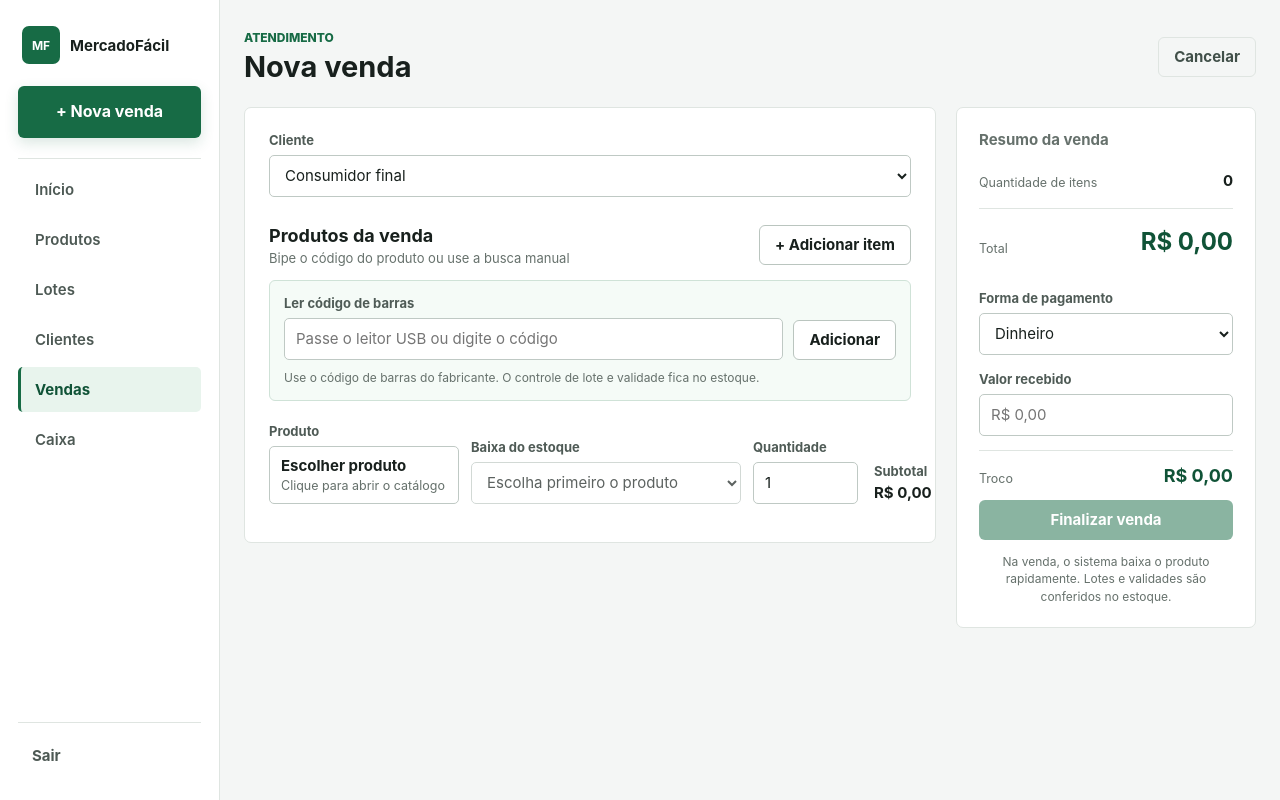
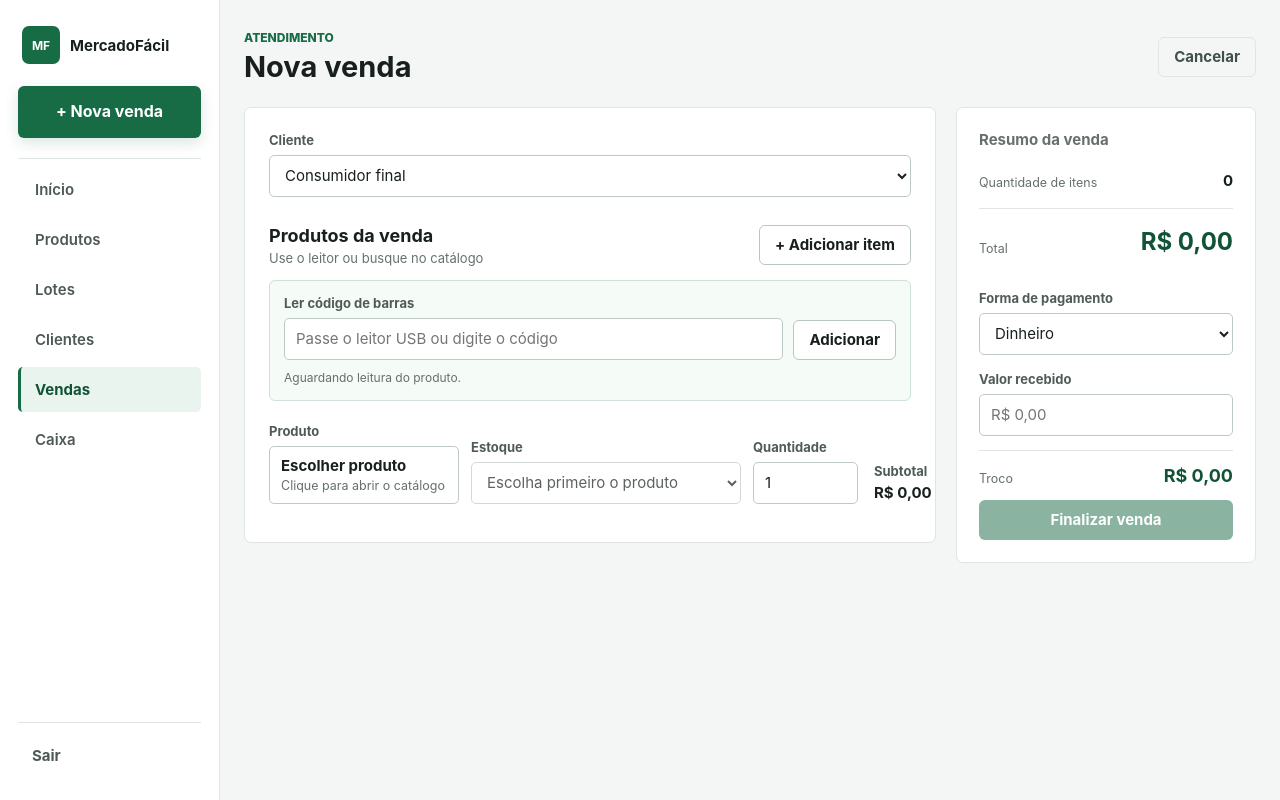
Before and after one commit to joaobatista2025/MercadoFacilWeb, a Flask app: page /vendas/nova in a window 1280 px wide. Run offline with Flask 3, Linux system fonts and the light colour scheme; the visitor is signed in with stand-in values (Sample User, id 1); data that the repository does not hold is empty.

Commit message:
Refina textos da tela de venda

```diff
--- a/static/app.js
+++ b/static/app.js
@@ -312,7 +312,7 @@ function handleBarcodeScan() {
   if (!barcodeScan || !saleItems || !rowTemplate) return;
   const code = normalizeScan(barcodeScan.value);
   if (!code) {
-    showBarcodeFeedback("Passe o leitor USB ou digite um código.", "error");
+    showBarcodeFeedback("Informe ou leia um código de produto.", "error");
     return;
   }
 
@@ -323,7 +323,7 @@ function handleBarcodeScan() {
   );
   if (productItem) {
     if (incrementExistingProduct(productItem.dataset.productId)) {
-      showBarcodeFeedback("Mais 1 unidade adicionada ao produto.", "success");
+      showBarcodeFeedback("Quantidade atualizada no carrinho.", "success");
       barcodeScan.value = "";
       return;
     }
@@ -333,14 +333,14 @@ function handleBarcodeScan() {
     row.querySelector(".quantity-input").select();
     updateSale();
     showBarcodeFeedback(
-      "Produto encontrado. Baixa automatica em um lote disponivel do estoque.",
+      "Produto adicionado ao carrinho.",
       "success",
     );
     barcodeScan.value = "";
     return;
   }
 
-  showBarcodeFeedback("Codigo nao encontrado no cadastro de produtos.", "error");
+  showBarcodeFeedback("Código não encontrado no cadastro.", "error");
 }
 
 function autoSelectFirstAvailableLot(row) {
@@ -358,12 +358,12 @@ function populateLots(row, productId) {
     lotSelect.disabled = true;
     return;
   }
-  lotSelect.append(new Option("Baixa automatica pelo estoque", ""));
+  lotSelect.append(new Option("Automático pelo estoque", ""));
   availableLots.forEach((lot, index) => {
     const expiry = lot.expiry
       ? new Date(`${lot.expiry}T12:00:00`).toLocaleDateString("pt-BR")
       : "sem validade";
-    const recommendation = index === 0 && lot.expiry ? " · baixa sugerida" : "";
+    const recommendation = index === 0 && lot.expiry ? " · sugerido" : "";
     const option = new Option(
       `${lot.code} · ${lot.supplier} · ${expiry} · ${lot.stock} un.${recommendation}`,
       String(lot.id),
--- a/templates/venda_form.html
+++ b/templates/venda_form.html
@@ -50,7 +50,7 @@
         </section>
 
         <div class="section-heading compact">
-            <div><h2>Produtos da venda</h2><p>Bipe o código do produto ou use a busca manual</p></div>
+            <div><h2>Produtos da venda</h2><p>Use o leitor ou busque no catálogo</p></div>
             <button class="button secondary" type="button" id="add-item">+ Adicionar item</button>
         </div>
 
@@ -60,7 +60,7 @@
                 <input type="search" id="barcode-scan" autocomplete="off" placeholder="Passe o leitor USB ou digite o código">
             </label>
             <button class="button secondary" type="button" id="barcode-add">Adicionar</button>
-            <p id="barcode-feedback">Use o código de barras do fabricante. O controle de lote e validade fica no estoque.</p>
+            <p id="barcode-feedback">Aguardando leitura do produto.</p>
         </section>
 
         <div id="sale-items">
@@ -73,7 +73,7 @@
                     </button>
                 </div>
                 <label class="lot-field">
-                    <span>Baixa do estoque</span>
+                    <span>Estoque</span>
                     <select name="lote_id[]" class="lot-select" required disabled>
                         <option value="">Escolha primeiro o produto</option>
                     </select>
@@ -124,7 +124,6 @@
             <strong id="summary-change">R$ 0,00</strong>
         </div>
         <button class="button primary full-button" type="submit" {% if not produtos %}disabled{% endif %}>Finalizar venda</button>
-        <p>Na venda, o sistema baixa o produto rapidamente. Lotes e validades são conferidos no estoque.</p>
     </aside>
 </form>
 
@@ -188,7 +187,7 @@
             </button>
         </div>
             <label class="lot-field">
-                <span>Baixa do estoque</span>
+                <span>Estoque</span>
                 <select name="lote_id[]" class="lot-select" required disabled>
                     <option value="">Escolha primeiro o produto</option>
                 </select>
```
